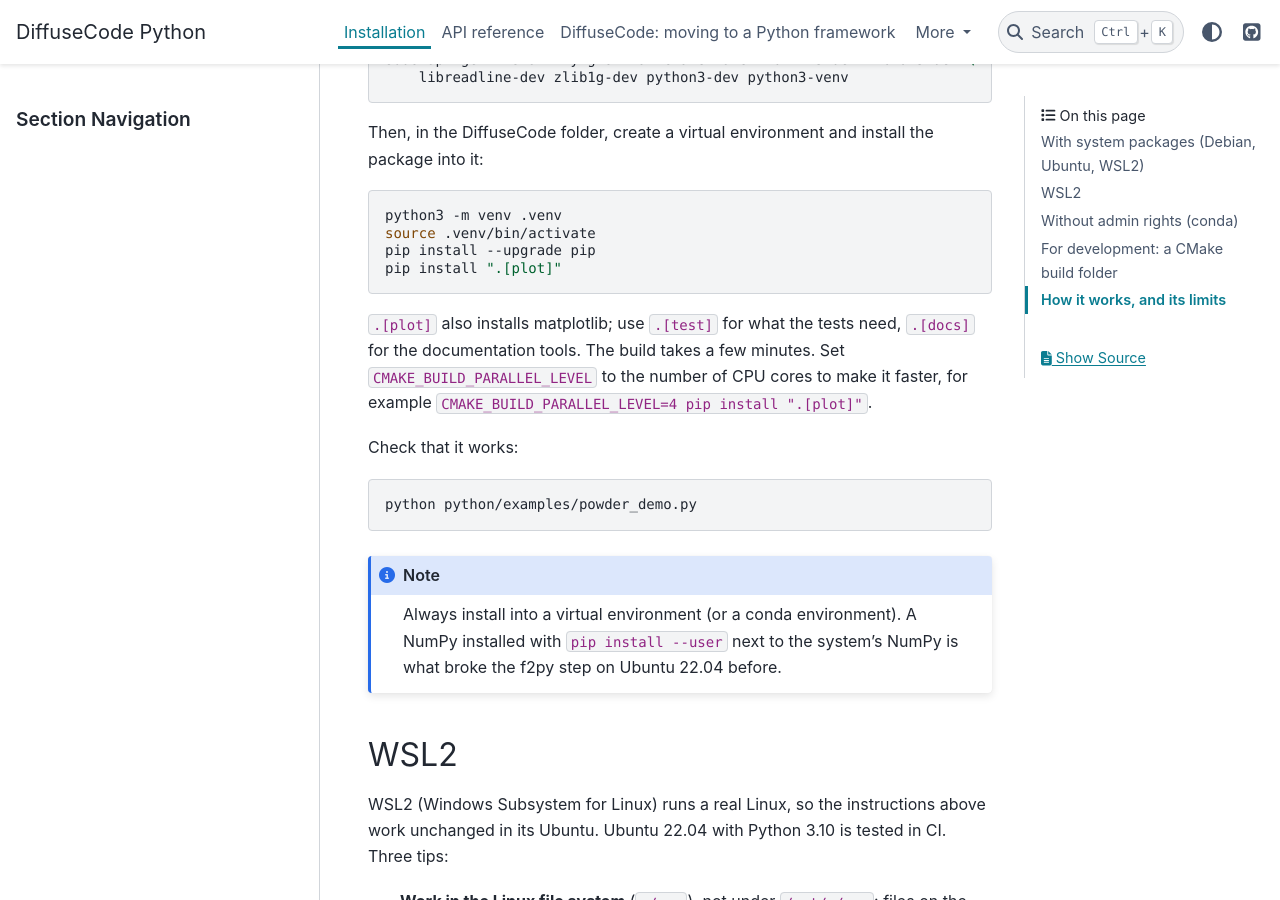
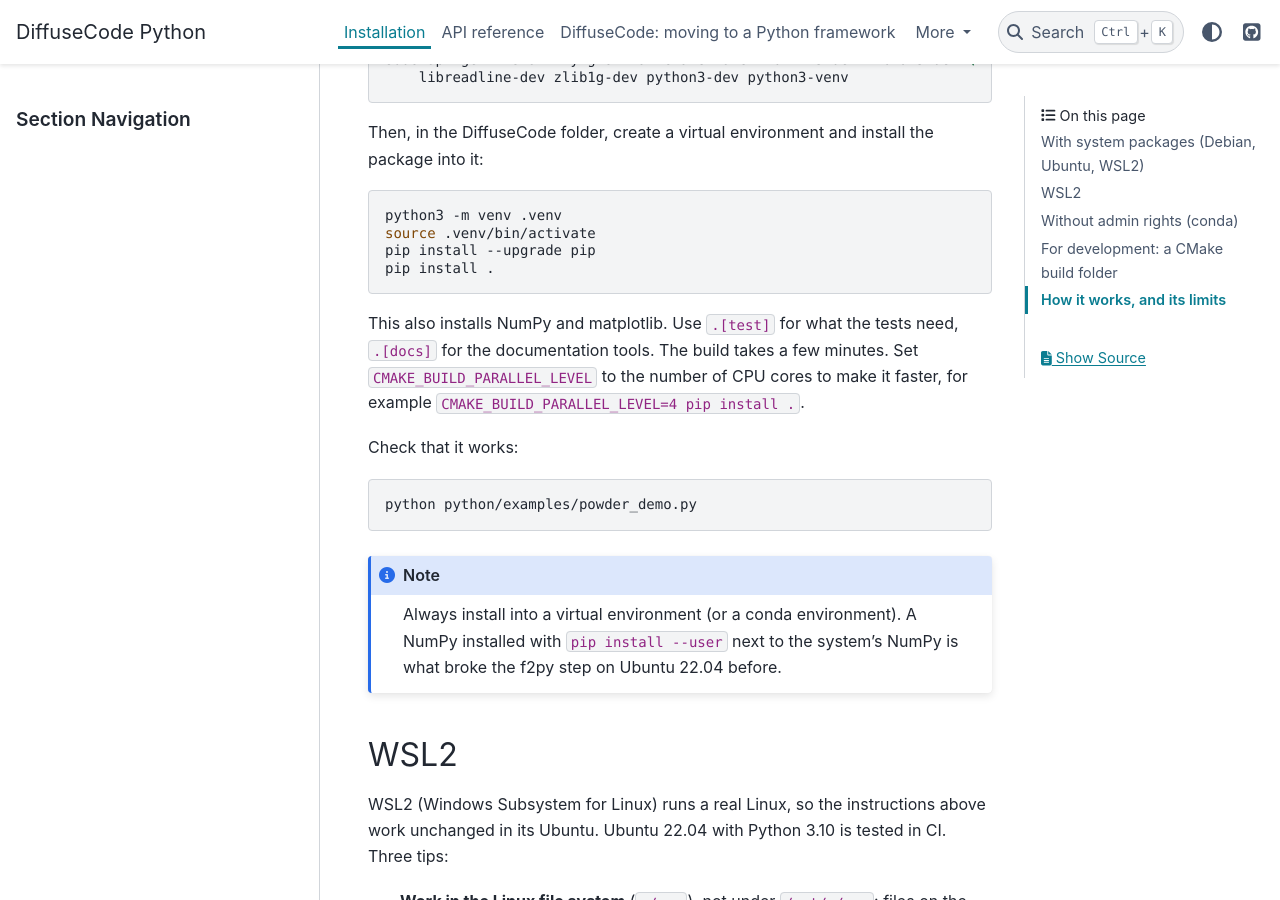
Before and after one commit to tproffen/DiffuseCode, a Sphinx documentation site: the page built from docs/install.md, in a window 1280 px wide and 900 px high, scrolled down 604 px. Built offline with Sphinx 7.4.7 and the PyData theme 0.15.4, drawn with Linux system fonts in a browser that asks for light colours; pages that are not in the unit, such as notebooks, are missing from menus; the version number is read from the project's files by our own code.

Commit message:
Package: matplotlib as a default dependency
The examples and the plot() methods need it; installing with plain
"pip install ." left it out (ModuleNotFoundError in powder_demo.py). The
plot extra stays, empty, so "pip install .[plot]" still works. Install
docs updated. Checked: fresh venv, pip install ., demo runs.

Co-Authored-By: Claude Opus 5.5 <noreply@anthropic.com>
Claude-Session: https://claude.ai/code/session_018Yw8KkfPLawp8Po4f5Bc9v

````diff
--- a/docs/install.md
+++ b/docs/install.md
@@ -27,13 +27,13 @@ package into it:
 python3 -m venv .venv
 source .venv/bin/activate
 pip install --upgrade pip
-pip install ".[plot]"
+pip install .
 ```
 
-`.[plot]` also installs matplotlib; use `.[test]` for what the tests need,
-`.[docs]` for the documentation tools. The build takes a few minutes. Set
+This also installs NumPy and matplotlib. Use `.[test]` for what the tests
+need, `.[docs]` for the documentation tools. The build takes a few minutes. Set
 `CMAKE_BUILD_PARALLEL_LEVEL` to the number of CPU cores to make it faster,
-for example `CMAKE_BUILD_PARALLEL_LEVEL=4 pip install ".[plot]"`.
+for example `CMAKE_BUILD_PARALLEL_LEVEL=4 pip install .`.
 
 Check that it works:
 
--- a/pyproject.toml
+++ b/pyproject.toml
@@ -18,10 +18,10 @@ description = "DISCUS diffuse-scattering simulations from Python (early preview)
 readme = "python/README.md"
 license = { file = "License.txt" }
 requires-python = ">=3.10"
-dependencies = ["numpy"]
+dependencies = ["numpy", "matplotlib"]   # matplotlib: plot() methods and the examples
 
 [project.optional-dependencies]
-plot = ["matplotlib"]
+plot = []                        # kept so that "pip install .[plot]" still works
 test = ["pytest", "matplotlib", "gemmi>=0.6", "tomli; python_version < '3.11'"]
 docs = ["sphinx>=7.2", "myst-parser>=2.0", "pydata-sphinx-theme>=0.15", "sphinx-gallery>=0.15", "matplotlib"]
 
````
Also changed, not shown: python/README.md.
